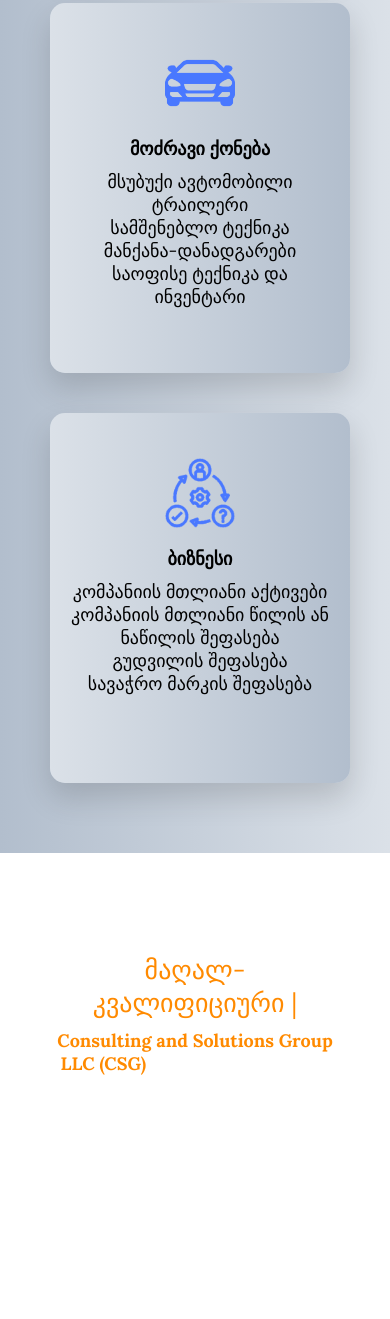
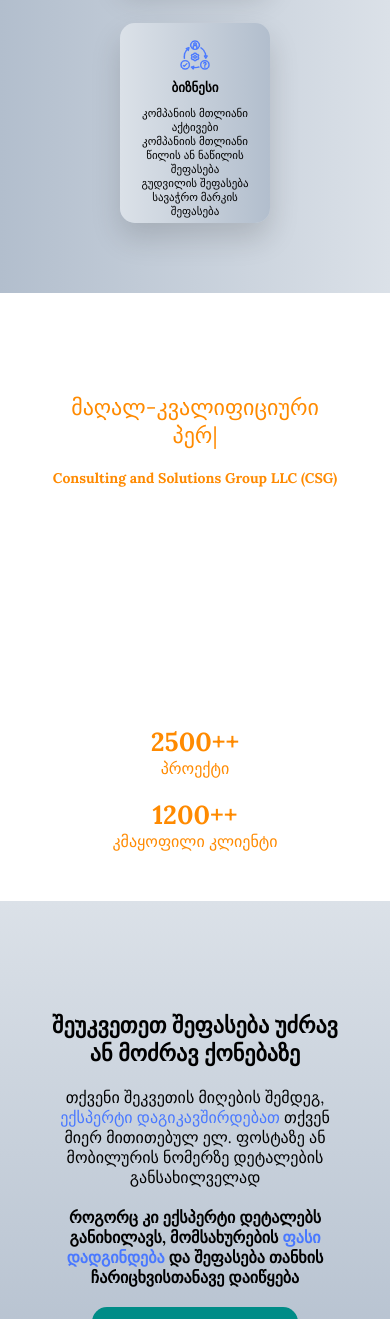
Before and after one commit to saba2003/ConAndSolGroup, a plain HTML site: page index.html in a window 390 px wide. Shown: the part 681-2000 px from the top of the page. Drawn offline with nearby package versions, Linux system fonts and the light colour scheme.

Commit message:
small css changes

```diff
--- a/style.css
+++ b/style.css
@@ -1017,11 +1017,32 @@ p{
     }
 
     #serv-title{
-        font-size: 30px;
+        font-size: 25px;
     }
 
     .services .box{
-        width: 100%;
+        min-width: 100px;
+        min-height: 100px;
+        width: 150px;
+        height: 200px;
+        padding: 12px;
+    }
+
+    .services .box .iconBx {
+        margin-top: 5px;
+    }
+
+    .services .box .iconBx img {
+        max-width: 30px;
+        margin-bottom: 5px;
+    }
+
+    .services .box h2{
+        font-size: 13px;
+    }
+
+    .services p {
+        font-size: 11px;
     }
 
     .stats{
@@ -1063,6 +1084,27 @@ p{
 
     h3{
         font-size: 26px;
+        margin-bottom: 20px;
+    }
+
+    .about_section h3{
+        font-size: 22px;
+    }
+
+    .about_section p{
+        font-size: 14px;
+    }
+
+    .statsBox h2 {
+        font-size: 26px;
+    }
+
+    .request h3{
+        font-size: 22px;
+    }
+
+    .request p{
+        font-size: 16px;
     }
 
     .request .img-box{
```
